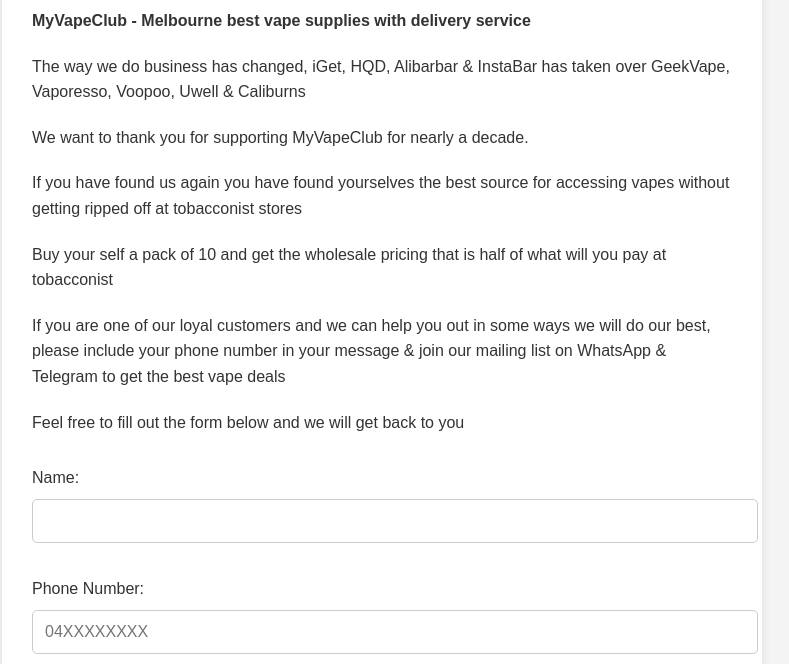
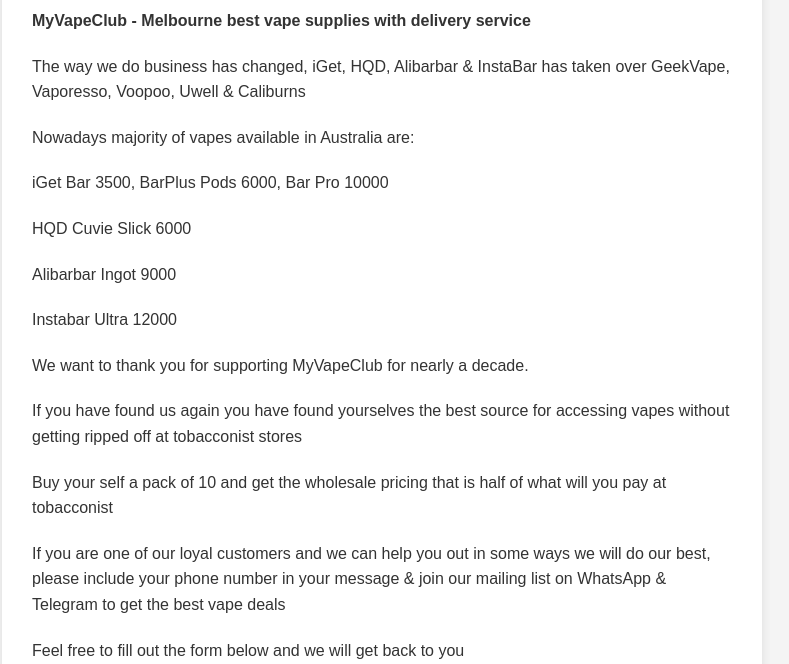
Before and after one commit to myvapeclub/myvapeclub, a plain HTML site: page index.html in a window 1280 px wide. Shown: the part 136-800 px from the top of the page, without its empty margins (258-1047 px from the left). Drawn offline with Linux system fonts and the light colour scheme.

Commit message:
Update index.html

```diff
--- a/index.html
+++ b/index.html
@@ -66,6 +66,11 @@
     <h1>MyVapeClub</h1>
     <p><strong>MyVapeClub - Melbourne best vape supplies with delivery service</strong></p>
     <p>The way we do business has changed, iGet, HQD, Alibarbar & InstaBar has taken over GeekVape, Vaporesso, Voopoo, Uwell & Caliburns</p>
+    <p>Nowadays majority of vapes available in Australia are:<p>
+    <p>iGet Bar 3500, BarPlus Pods 6000, Bar Pro 10000</p>
+    <p>HQD Cuvie Slick 6000</p>
+    <p>Alibarbar Ingot 9000</p>
+    <p>Instabar Ultra 12000</p>
     <p>We want to thank you for supporting MyVapeClub for nearly a decade.</p>
     <p>If you have found us again you have found yourselves the best source for accessing vapes without getting ripped off at tobacconist stores</p>
     <p>Buy your self a pack of 10 and get the wholesale pricing that is half of what will you pay at tobacconist</p>
```
